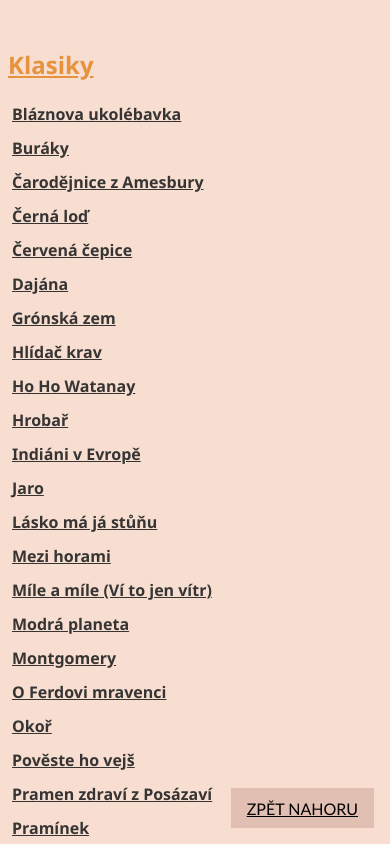
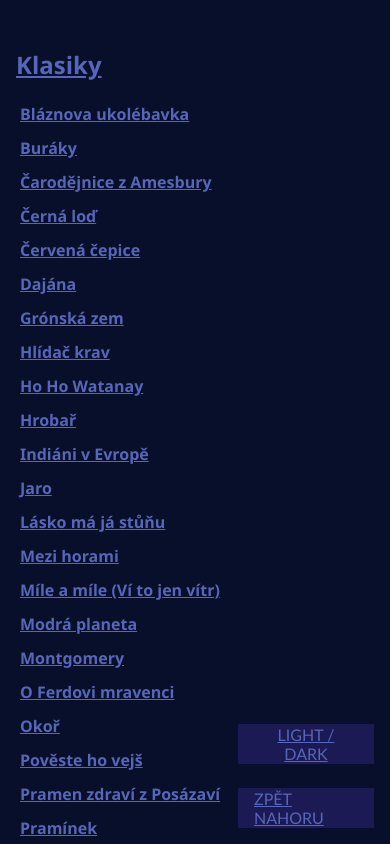
Before and after one commit to forestwandern/forestwandern.github.io, a plain HTML site: page index.html in a window 390 px wide. Shown: the top 844 px of the page. Drawn offline with Linux system fonts and the light colour scheme.

Commit message:
Add dark mode

```diff
--- a/index.html
+++ b/index.html
@@ -6,7 +6,7 @@
     <link rel="stylesheet" href="./style.css">
     <title>Zpěvník</title>
 </head>
-<body>
+<body class="dark">
     <h2 class="top-heading"><a href="#">Klasiky</a></h2>
     <h4 class="song-link">
         <a href="#classic-song-1" rel="noopener">Bláznova ukolébavka</a>
@@ -1425,7 +1425,7 @@ Stojí baba u vrat, říká, že chce
 mr-kvičku rozprodat, pár korunek vydělat.
 mrkvičku rozprodat, pár korunek vydělat
 
-Franta hraje tenis, má nejtvrdší
+Tonda hraje tenis, má nejtvrdší
 pe-rfektní podání, soupeřům strach nahání.
 perfektní podání, soupeřům strach nahání.
 
@@ -3164,7 +3164,9 @@ R1:
 
 R2:
 </pre>
+<button id="mode-switch"><p>LIGHT / DARK</p></button>
 <a id="up" href="#">ZPĚT NAHORU</a>
 
 </body>
+<script src="./main.js"></script>
 </html>
--- /dev/null
+++ b/main.js
@@ -0,0 +1,7 @@
+document.addEventListener('DOMContentLoaded', function() {
+    var toggleDarkModeButton = document.getElementById('mode-switch');
+
+    toggleDarkModeButton.addEventListener('click', function() {
+       document.body.classList.toggle('dark');
+    });
+   });
--- a/style.css
+++ b/style.css
@@ -1,3 +1,17 @@
+:root {
+    --dark-prim: #070F2B;
+    --dark-seco: #5766b8;
+    --dark-terc: #9290C3;
+    --dark-quar: #1B1A55;
+
+    --light-prim:#F7DED0;
+    --light-seco: #e7923d;
+    --light-terc: #5e5b5a;
+    --light-quar: #E2BFB3;
+    --light-pent: #383434;
+}
+
+
 * {
     margin: 0;
     padding: 0;
@@ -5,18 +19,34 @@
 }
 
 body {
-    padding: 1rem 0.5rem;
-    background-color: #F7DED0;
+    padding: 1rem 1rem;
+    background-color: var(--light-prim);
+
+    --prim: var(--light-prim);
+    --seco: var(--light-seco);
+    --terc: var(--light-terc);
+    --quar: var(--light-quar);
+    --pent: var(--light-pent);
+}
+
+body.dark {
+    background-color: var(--dark-prim);
+
+    --prim: var(--dark-prim);
+    --seco: var(--dark-seco);
+    --terc: var(--dark-terc);
+    --quar: var(--dark-quar);
+    --pent: var(--dark-seco);
 }
 
 h4, h2 {
     font-family: 'Segoe UI', Tahoma, Geneva, Verdana, sans-serif;
-    color: #363534;
+    color: var(--pent);
 }
 
 .top-heading, .content-heading {
     margin-bottom: 1rem;
-    color: #e7923d;
+    color: var(--seco);
     margin-top: 2rem;
 }
 
@@ -32,7 +62,7 @@ a {
 hr {
     display: block;
     height: 2px;
-    border: 1px solid #E2BFB3;
+    border: 1px solid var(--quar);
     margin: 1rem 0;
 }
 
@@ -40,28 +70,52 @@ pre {
     padding: 1rem 0;
     font-family: Arial, Helvetica, sans-serif;
     max-width: 95vw;
-    color: #5e5b5a;
+    color: var(--terc);
     overflow-x: auto;
     white-space: pre-wrap;
     word-wrap: break-word;
 }
 
 a#up {
-    width: auto;
+    width: 8.5rem;
     padding-inline: 1rem;
     height: 2.5rem;
     position: fixed;
     bottom: 1rem;
     right: 1rem;
-    background-color: #E2BFB3;
+    background-color: var(--quar);
     z-index: 5;
-    display: block;
     display: flex;
     justify-content: center;
     align-items: center;
-    font-family: 'Trebuchet MS', 'Lucida Sans Unicode', 'Lucida Grande', 'Lucida Sans', Arial, sans-serif
+    font-family: 'Trebuchet MS', 'Lucida Sans Unicode', 'Lucida Grande', 'Lucida Sans', Arial, sans-serif;
+    color: var(--pent);
+    font-size: 1rem;
 }
 
 .song-heading {
     margin-top: 2rem;
 }
+
+#mode-switch {
+    width: 8.5rem;
+    padding-inline: 1rem;
+    height: 2.5rem;
+    position: fixed;
+    bottom: 5rem;
+    right: 1rem;
+    background-color: var(--quar);
+    z-index: 5;
+    display: flex;
+    justify-content: center;
+    align-items: center;
+    font-family: 'Trebuchet MS', 'Lucida Sans Unicode', 'Lucida Grande', 'Lucida Sans', Arial, sans-serif;
+    color: var(--pent);
+    border: none;
+    text-decoration: underline;
+    font-size: 1rem;
+}
+
+#mode-switch:hover {
+    cursor: pointer;
+}
```
